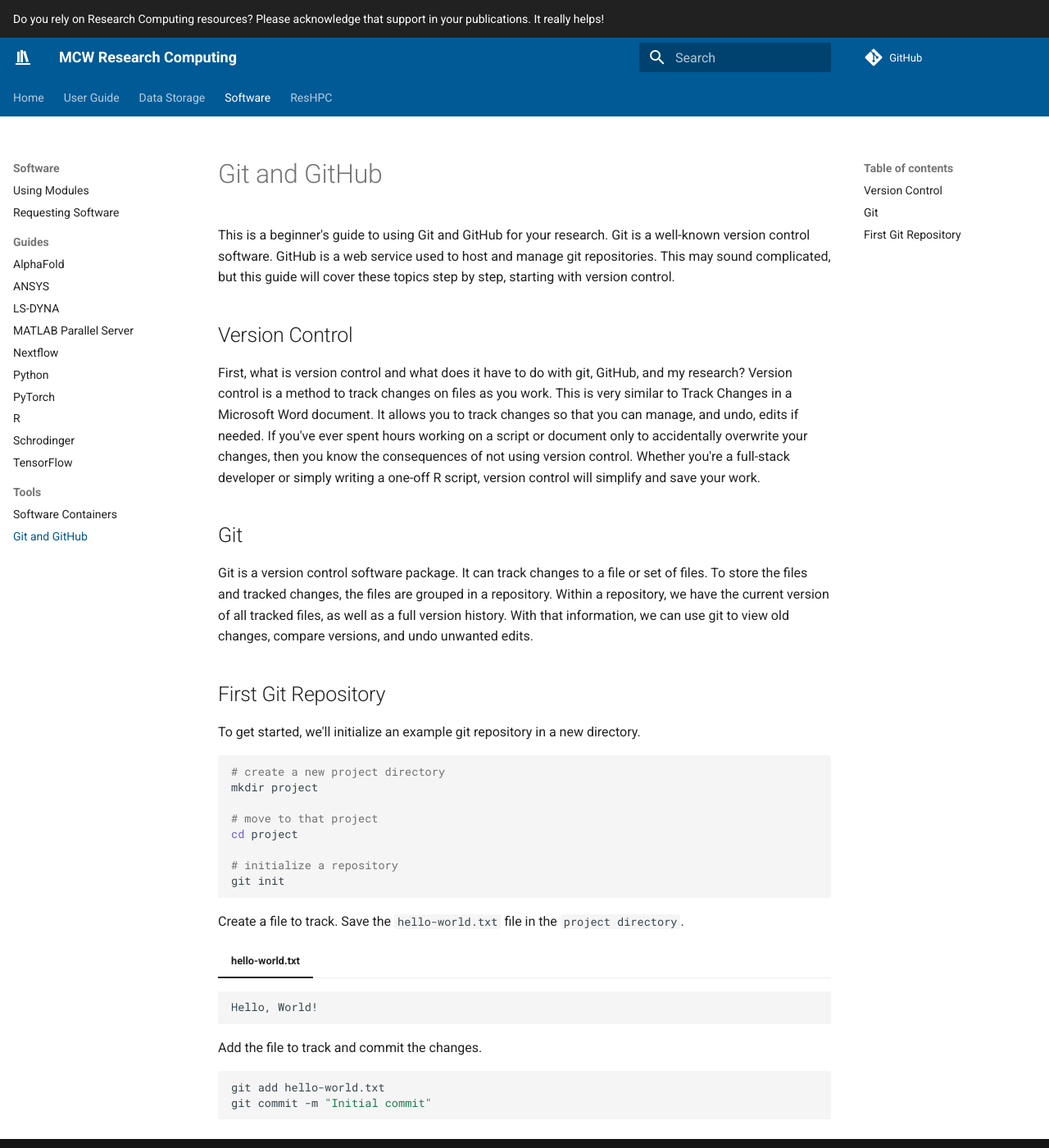
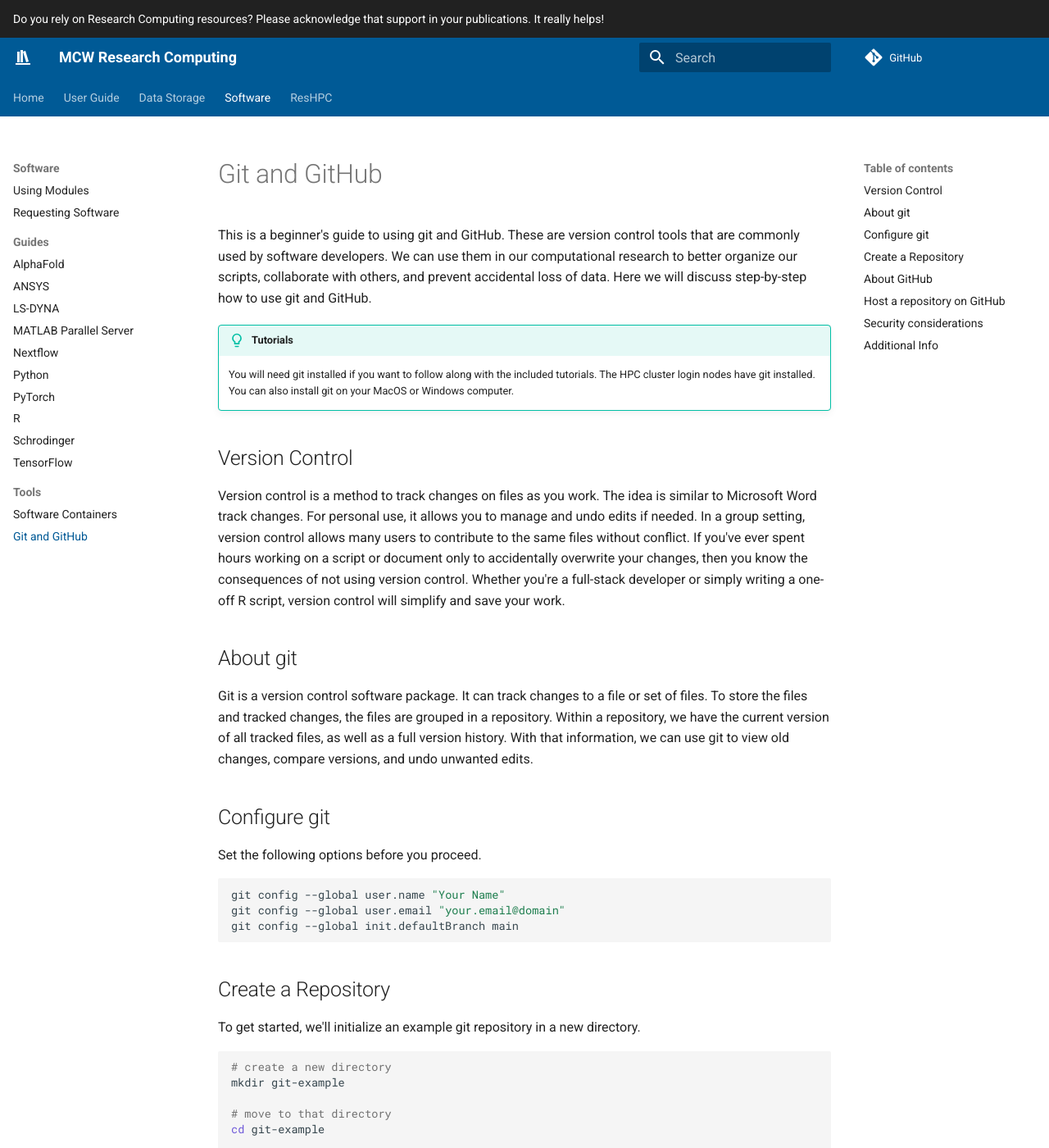
Before and after one commit to mcw-rcc/mcw-rcc.github.io, an MkDocs documentation site: the page built from docs/software/git.md, in a window 1280 px wide and 1400 px high. Shown: the whole window at 82% size. Built offline with MkDocs 1.6.1 and Material for MkDocs 9.7.7, drawn with Linux system fonts in a browser that asks for light colours; comment, search, counter and statistics services are not loaded; some of the changed text lies outside the part shown.

Commit message:
update git guide

````diff
--- a/docs/software/git.md
+++ b/docs/software/git.md
@@ -1,31 +1,44 @@
 # Git and GitHub
 
-This is a beginner's guide to using Git and GitHub for your research. Git is a well-known version control software. GitHub is a web service used to host and manage git repositories. This may sound complicated, but this guide will cover these topics step by step, starting with version control.
+This is a beginner's guide to using git and GitHub. These are version control tools that are commonly used by software developers. We can use them in our computational research to better organize our scripts, collaborate with others, and prevent accidental loss of data. Here we will discuss step-by-step how to use git and GitHub.
+
+!!! tip "Tutorials"
+    You will need git installed if you want to follow along with the included tutorials. The HPC cluster login nodes have git installed. You can also install git on your MacOS or Windows computer.
 
 ## Version Control
 
-First, what is version control and what does it have to do with git, GitHub, and my research? Version control is a method to track changes on files as you work. This is very similar to Track Changes in a Microsoft Word document. It allows you to track changes so that you can manage, and undo, edits if needed. If you've ever spent hours working on a script or document only to accidentally overwrite your changes, then you know the consequences of not using version control. Whether you're a full-stack developer or simply writing a one-off R script, version control will simplify and save your work.
+Version control is a method to track changes on files as you work. The idea is similar to Microsoft Word track changes. For personal use, it allows you to manage and undo edits if needed. In a group setting, version control allows many users to contribute to the same files without conflict. If you've ever spent hours working on a script or document only to accidentally overwrite your changes, then you know the consequences of not using version control. Whether you're a full-stack developer or simply writing a one-off R script, version control will simplify and save your work.
 
-## Git
+## About git
 
 Git is a version control software package. It can track changes to a file or set of files. To store the files and tracked changes, the files are grouped in a repository. Within a repository, we have the current version of all tracked files, as well as a full version history. With that information, we can use git to view old changes, compare versions, and undo unwanted edits.
 
-## First Git Repository
+## Configure git
+
+Set the following options before you proceed.
+
+```bash
+git config --global user.name "Your Name"
+git config --global user.email "your.email@domain"
+git config --global init.defaultBranch main
+```
+
+## Create a Repository
 
 To get started, we'll initialize an example git repository in a new directory.
 
 ```bash
-# create a new project directory
-mkdir project
+# create a new directory
+mkdir git-example
 
-# move to that project
-cd project
+# move to that directory
+cd git-example
 
 # initialize a repository
 git init
 ```
 
-Create a file to track. Save the `hello-world.txt` file in the `project directory`.
+Next we create a file to track. Save the `hello-world.txt` file in the `git-example` directory.
 
 === "hello-world.txt"
 
@@ -33,9 +46,63 @@
 Hello, World!
 ```
 
-Add the file to track and commit the changes.
+Use the `git status` command to view the repo status.
+
+```bash
+git status
+```
+
+The output will show untracked files. Use this same command after each of the following steps to watch the status of your changes through the process.
+
+Now we add the file to track changes.
 
 ```bash
 git add hello-world.txt
+```
+
+And commit your changes.
+
+```bash
 git commit -m "Initial commit"
 ```
+
+So far we have covered the git version control software. But everything we've done is local to the computer we're working on. In many cases this will be fine. However, it is sometimes necessary or desirable to share our files with the larger community. We can do this using a remote git repository host. There are several options, but here we will discuss GitHub.
+
+## About GitHub
+
+[GitHub](https://github.com/) is a web service used to host and manage repositories. It offers public and private repository hosting for free. Another popular and free solution is [GitLab](https://about.gitlab.com/).
+
+!!! tip " GitHub account"
+    You will need a free GitHub account for the tutorial below.
+
+## Host a repository on GitHub
+
+To get started, create a new remote repository at <https://github.com/new>. Fill in the repository name, select public or private, and create repository.
+
+Now we connect your local repository to the remote GitHub repository and push our changes.
+
+```bash
+git remote add origin https://github.com/your_user_name/git-example.git
+git branch -M main
+git push -u origin main
+```
+
+You can also clone (i.e. download) a remote repository from GitHub to your local computer. This is useful if you created a remote repository first, or when using code from another entity.
+
+To clone a repository, locate the address. You can always find this using the green `<> Code` button on the repository's webpage. Use the **HTTPS** URL.
+
+```bash
+git clone https://github.com/octocat/Hello-World.git
+```
+
+## Security considerations
+
+You should not store sensitive information in any remote repository, including GitHub, GitLab, etc. In fact, you should avoid sensitive information in your research files at all times. This includes PHI, passwords, etc. Remember, most of the data you upload to GitHub will be publically accessible. It is very easy to accidentally leave a password or sensitive file in your code, which you then upload.
+
+Also consider the code you might clone from other users on GitHub. Use caution to avoid downloading malicious software.
+
+## Additional Info
+
+Git and GitHub are very well-documented and popular tools. There are many great tutorials to make using git easier. We encourage you to seek out more tutorials as needed.
+
+There are also many software tools to help work with Git and GitHub. These include [GitHub Desktop](https://desktop.github.com/) and [VS Code](https://code.visualstudio.com/), among many others.
````
